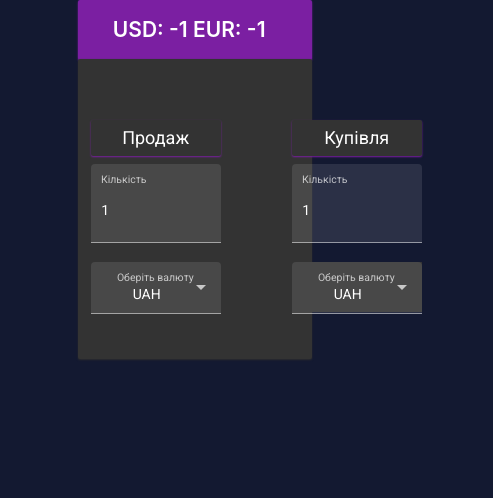
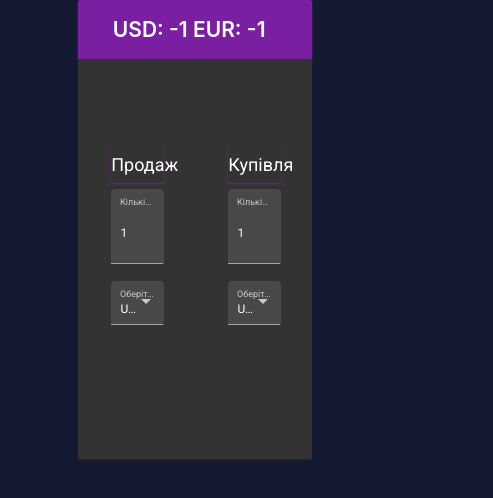
Before and after one commit to Snekoff/CurrencyConvertor, an Angular app: page / in a window 390 px wide. Shown: the top 498 px of the page, 493 px wide, since content can reach past the window. Built offline with nearby package versions, Linux system fonts and the light colour scheme; no server answers.

Commit message:
fixed mobile screen view

```diff
--- a/src/app/content/content.component.css
+++ b/src/app/content/content.component.css
@@ -1,6 +1,6 @@
 .content {
   background: #333333;
-  left: 20%;
+  margin-left: 20%;
   align-items: center;
   box-sizing: border-box;
   color: rgb(45, 45, 45);
@@ -8,74 +8,83 @@
   flex-direction: row;
   font-family: Roboto, sans-serif;
   font-size: 14px;
-  height: 300px;
-  width: 60%;
+  height: 400px;
+  width: 60vw;
   line-height: 16px;
   margin-bottom: 16px;
   margin-top: 59px;
   position: relative;
-  -webkit-text-size-adjust: 100%;
-  -webkit-box-align: center;
+
   border-radius: 2px;
   box-shadow: 0 1px 2px 0;
 
 }
 
 .convertor {
+  width: 60vw;
   position: relative;
   display: flex;
   flex-direction: row;
   font-family: Roboto, sans-serif;
-  font-size: 14px;
+  font-size: 18px;
   margin-left: auto;
   margin-right: auto;
 }
 
-input[type="text"] {
-  height: 45px;
-  width: 61%;
-}
-
-select {
-  text-align: center;
-  height: 50px;
-  width: 64.5%;
-}
-
-label, input, select {
-  background: #333333;
-  color: white;
-  display: block;
-  border-radius: 2px;
-  box-shadow: 0 1px 2px 0 #7b1fa2;
-  font-size: 18px;
-  margin-top: 7%;
-}
-
 .Currency {
-  display: block;
+  width: 20vw;
+  display: flex;
+  flex-direction: column;
   position: relative;
   margin-left: auto;
   margin-right: auto;
 }
 
 label {
-  margin-bottom: 4%;
-  max-width: 64.5%;
+  background: #333333;
+  color: white;
+  display: flex;
+  flex-direction: column;
+  border-radius: 2px;
+  box-shadow: 0 1px 2px 0 #7b1fa2;
   font-size: 18px;
+  margin: 0 auto 7%;
+  width: 64.5%;
   text-align: center;
   padding: 10px 0 10px;
 }
 
+app-select-overview, input-clearable-example {
+  width: 80%;
+  margin-left: auto;
+  margin-right: auto;
+}
+
 /* Responsive Styles */
-@media screen and (max-width: 769px) {
+@media screen and (max-width: 1440px) {
   .convertor {
-    left: 10%;
+
   }
 }
 
-@media screen and (max-width: 1440px) {
+@media screen and (max-width: 769px) {
   .convertor {
-    left: 5.5%;
+
+  }
+
+  .Currency {
+    width: 40%;
   }
 }
+
+@media screen and (max-width: 576px) {
+  .convertor {
+    left: 8%;
+    font-size: 12px;
+  }
+
+  .Currency {
+    width: 35%;
+    margin-left: 0;
+  }
+}
--- a/src/app/content/input-clearable/input-clearable.component.css
+++ b/src/app/content/input-clearable/input-clearable.component.css
@@ -1,5 +1,8 @@
 .example-form-field {
-  width: 64.5%;
+  width: 80%;
+  display: flex;
+  flex-direction: column;
+  margin: 0 auto 0;
 }
 
 input[type="text"] {
--- a/src/app/content/select-overview/select-overview.component.css
+++ b/src/app/content/select-overview/select-overview.component.css
@@ -1,6 +1,10 @@
 mat-form-field {
+  display: flex;
+  flex-direction: column;
+  margin: 0 auto 0;
   background: #333333;
   text-align: center;
-  height: 50px;
-  width: 64.5%;
+  height: 90px;
+  width: 80%;
+
 }
--- a/src/styles.css
+++ b/src/styles.css
@@ -1,4 +1,6 @@
 /* You can add global styles to this file, and also import other style files */
 
-html, body { height: 100%; }
+html, body {
+
+}
 body { margin: 0; font-family: Roboto, "Helvetica Neue", sans-serif; background: #131931}
```
